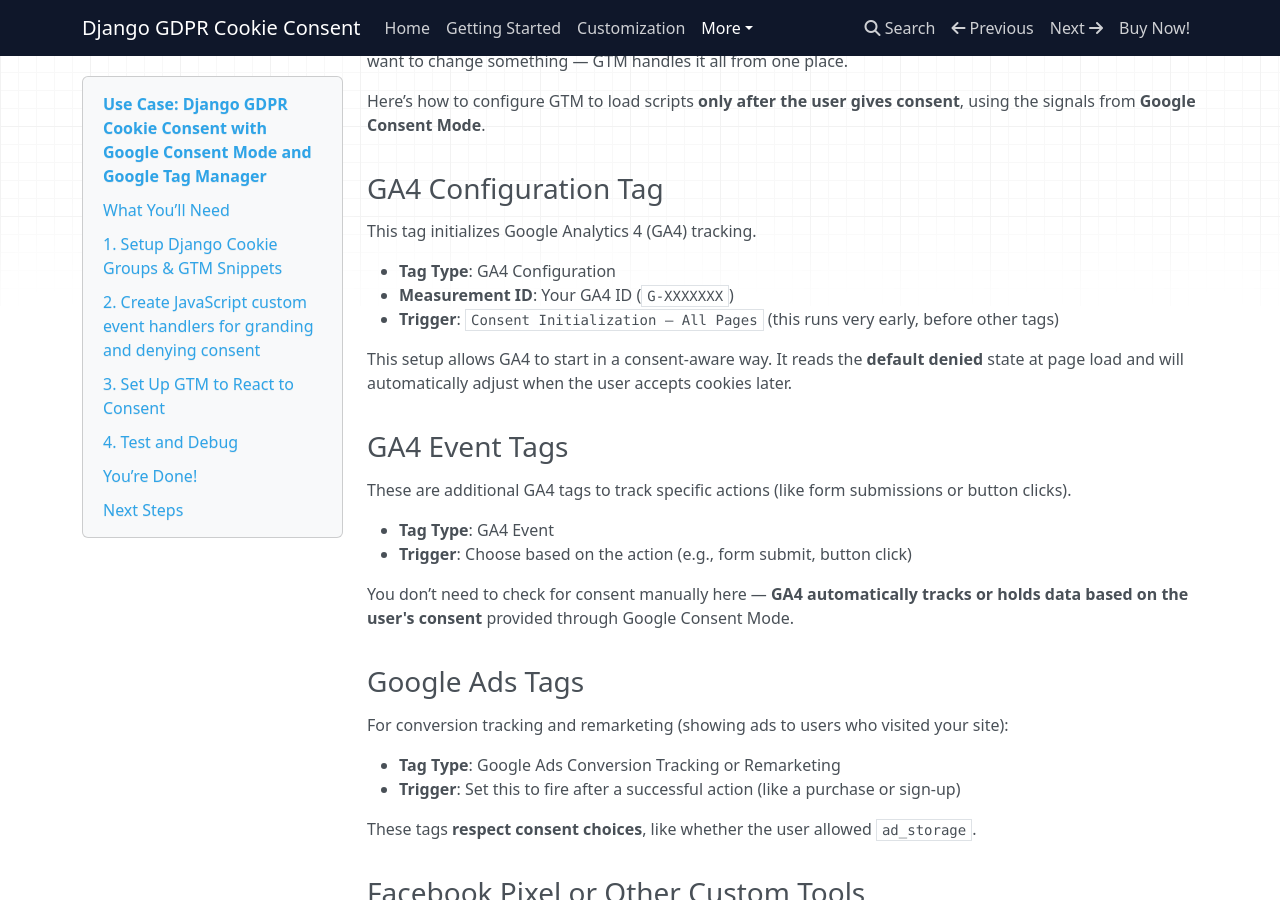
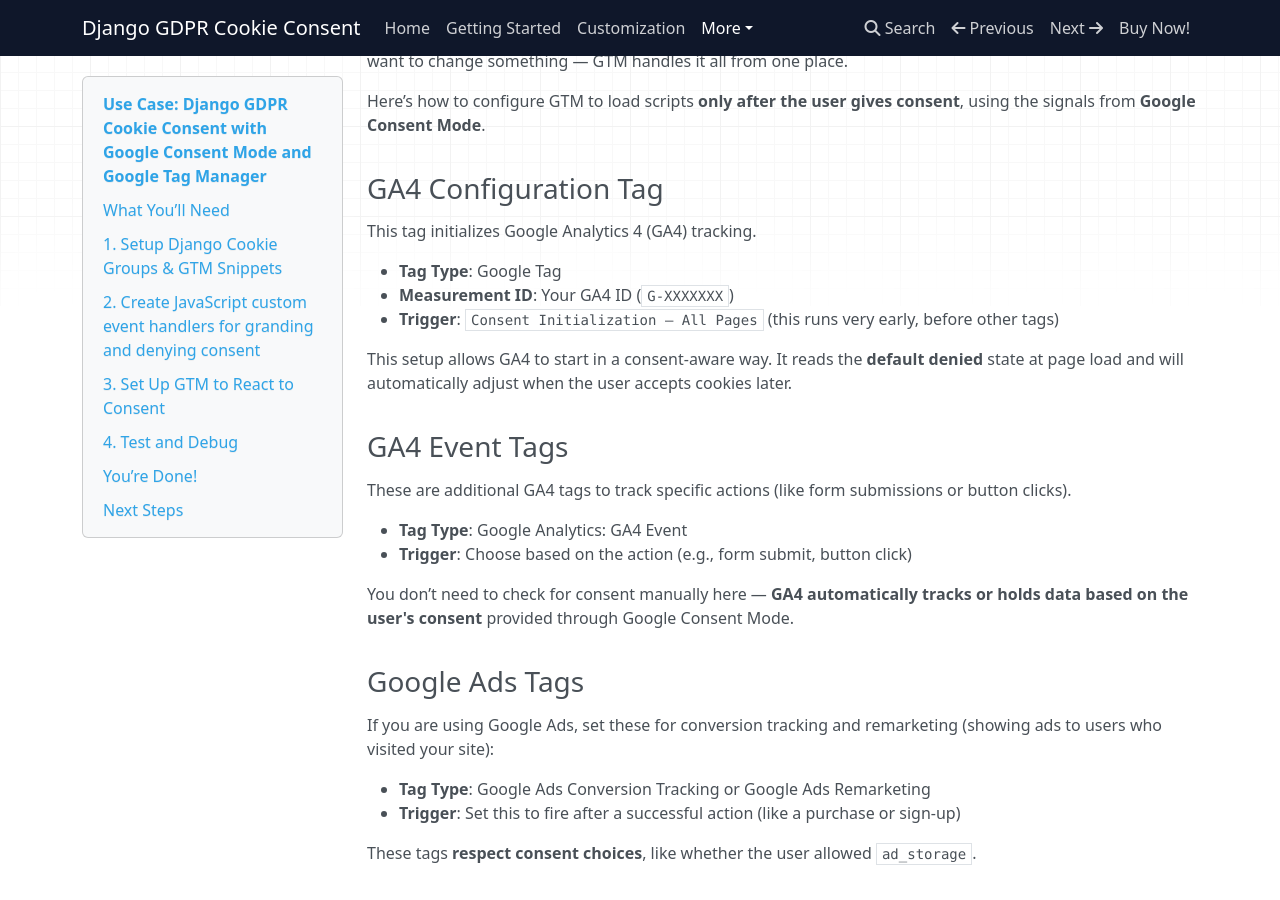
Before and after one commit to websightful/django-gdpr-cookie-consent-docs, an MkDocs documentation site: the page built from src/use-case-google-consent-mode.md, in a window 1280 px wide and 900 px high, scrolled down 6811 px. Built offline with MkDocs 1.6.1, drawn with Linux system fonts in a browser that asks for light colours; nearby versions of some CDN libraries.

Commit message:
📝 Google Tag Manager configuration text corrections.

```diff
--- a/docs/index.html
+++ b/docs/index.html
@@ -328,5 +328,5 @@
 
 <!--
 MkDocs version : 1.6.1
-Build Date UTC : 2025-07-05 10:49:40.355874+00:00
+Build Date UTC : 2025-07-06 17:22:59.582638+00:00
 -->
--- a/src/use-case-google-consent-mode.md
+++ b/src/use-case-google-consent-mode.md
@@ -348,7 +348,7 @@
 
 This tag initializes Google Analytics 4 (GA4) tracking.
 
-* **Tag Type**: GA4 Configuration
+* **Tag Type**: Google Tag
 * **Measurement ID**: Your GA4 ID (`G-XXXXXXX`)
 * **Trigger**: `Consent Initialization – All Pages` (this runs very early, before other tags)
 
@@ -358,16 +358,16 @@
 
 These are additional GA4 tags to track specific actions (like form submissions or button clicks).
 
-* **Tag Type**: GA4 Event
+* **Tag Type**: Google Analytics: GA4 Event
 * **Trigger**: Choose based on the action (e.g., form submit, button click)
 
 You don’t need to check for consent manually here — **GA4 automatically tracks or holds data based on the user's consent** provided through Google Consent Mode.
 
 ### Google Ads Tags
 
-For conversion tracking and remarketing (showing ads to users who visited your site):
+If you are using Google Ads, set these for conversion tracking and remarketing (showing ads to users who visited your site):
 
-* **Tag Type**: Google Ads Conversion Tracking or Remarketing
+* **Tag Type**: Google Ads Conversion Tracking or Google Ads Remarketing
 * **Trigger**: Set this to fire after a successful action (like a purchase or sign-up)
 
 These tags **respect consent choices**, like whether the user allowed `ad_storage`.
```
Also changed, not shown: docs/sitemap.xml (+7 -7 lines), docs/use-case-google-consent-mode/index.html (+4 -4 lines), docs/search/search_index.json, 1 other file.
